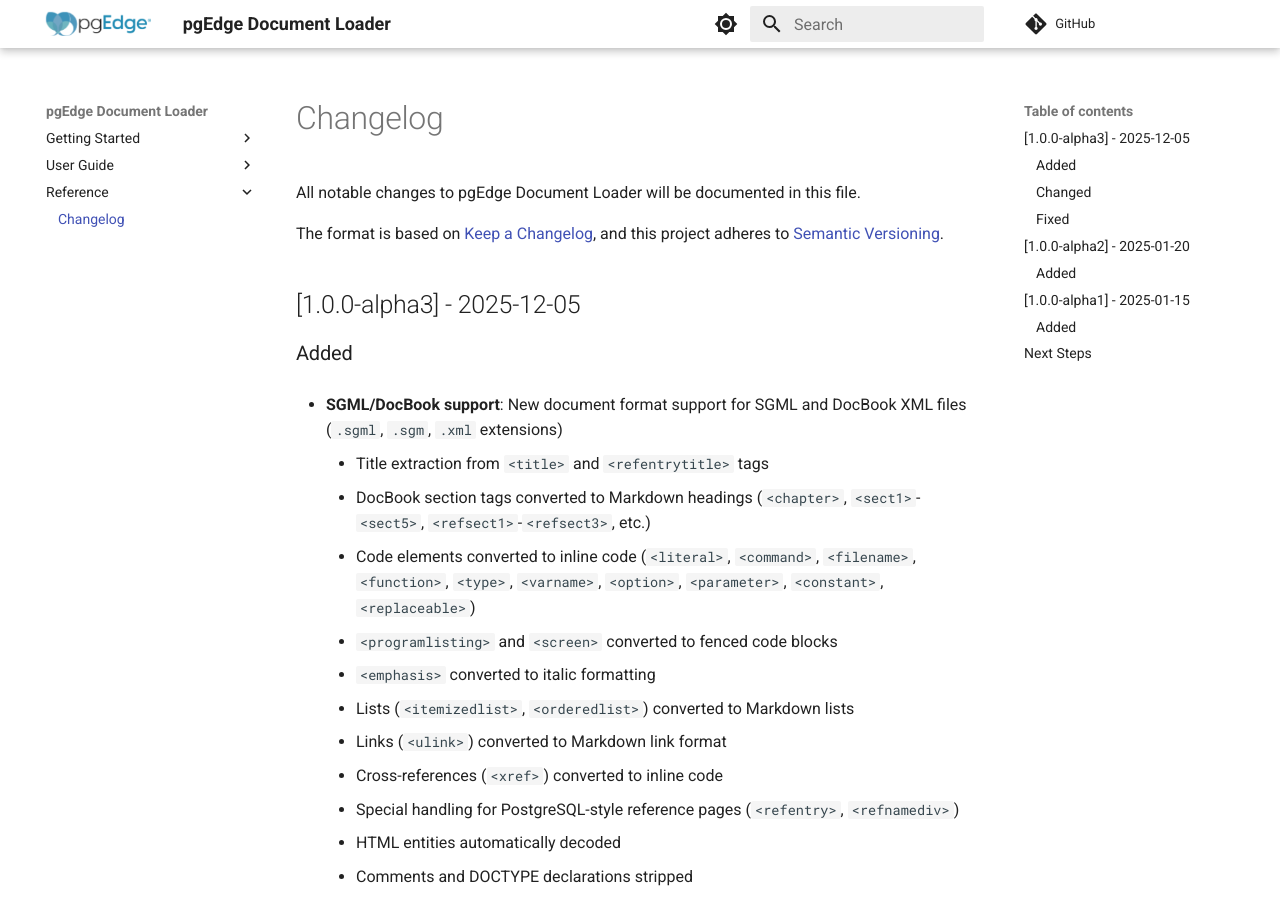
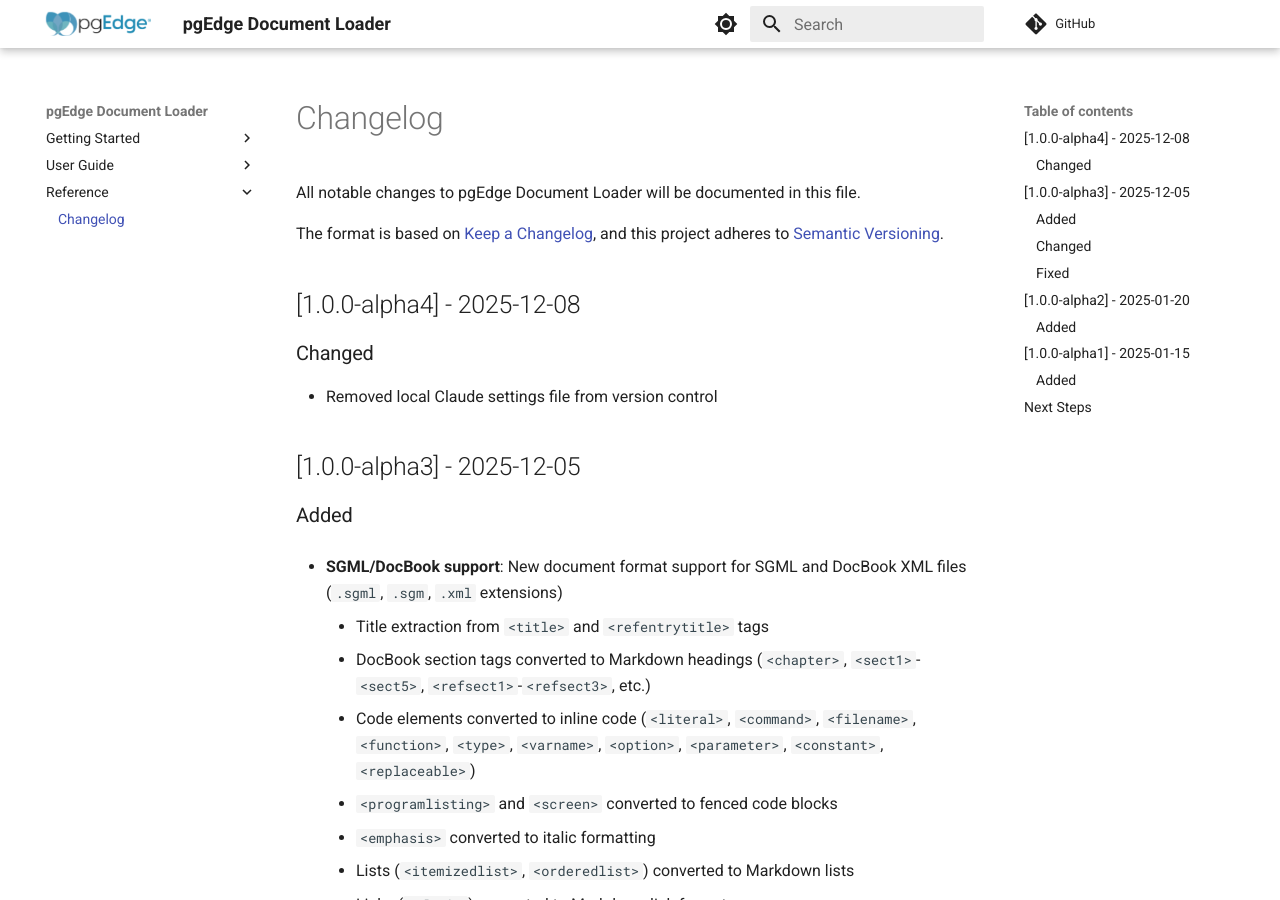
Before and after one commit to pgEdge/pgedge-docloader, an MkDocs documentation site: the page built from docs/changelog.md, in a window 1280 px wide and 900 px high. Built offline with MkDocs 1.6.1 and Material for MkDocs 9.7.7, drawn with Linux system fonts in a browser that asks for light colours; comment, search, counter and statistics services are not loaded.

Commit message:
Alpha 4
🤖 Generated with [Claude Code](https://claude.com/claude-code)

Co-Authored-By: Claude Opus 4.5 <noreply@anthropic.com>

```diff
--- a/docs/changelog.md
+++ b/docs/changelog.md
@@ -5,6 +5,12 @@ All notable changes to pgEdge Document Loader will be documented in this file.
 The format is based on [Keep a Changelog](https://keepachangelog.com/en/1.0.0/),
 and this project adheres to
 [Semantic Versioning](https://semver.org/spec/v2.0.0.html).
+
+## [1.0.0-alpha4] - 2025-12-08
+
+### Changed
+
+- Removed local Claude settings file from version control
 
 ## [1.0.0-alpha3] - 2025-12-05
 
```
Also changed, not shown: 1 other file.
